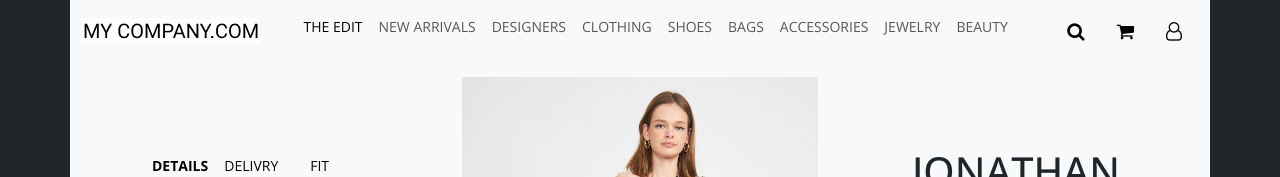
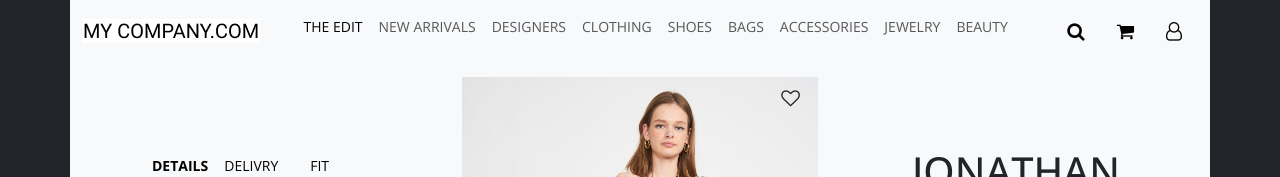
Before and after one commit to rjayaramegowda/shopping-app, a React (Create React App) app: page / in a window 1280 px wide. Shown: the top 177 px of the page. Built offline with nearby package versions, Linux system fonts and the light colour scheme.

Commit message:
Added favorite icon to desktop

```diff
--- a/src/pages/MainPage.tsx
+++ b/src/pages/MainPage.tsx
@@ -3,6 +3,7 @@ import SizeGuideTab from "../components/SizeGuideTab";
 import SizeGuide from "../components/SizeGuide";
 import ColorGuide from "../components/ColorGuide";
 import CarouselPage from "./CarouselPage";
+import IsFavoriteSM from "../components/IsFavoriteSM";
 
 const MainPage = () => {
   return (
@@ -45,10 +46,11 @@ const MainPage = () => {
             </div>
           </div>
           <CarouselPage />
-          <div className="col-md-4 d-none d-md-block">
+          <div className="col-md-4 d-none d-md-block position-relative">
             <img src="images/pic01.jpeg" className="img-fluid" />
             <img src="images/pic02.jpeg" className="img-fluid mt-2" />
             <img src="images/pic03.jpeg" className="img-fluid mt-2" />
+            <IsFavoriteSM />
           </div>
           <div className="col-md-4">
             <div className="md-sticky-snav">
```
